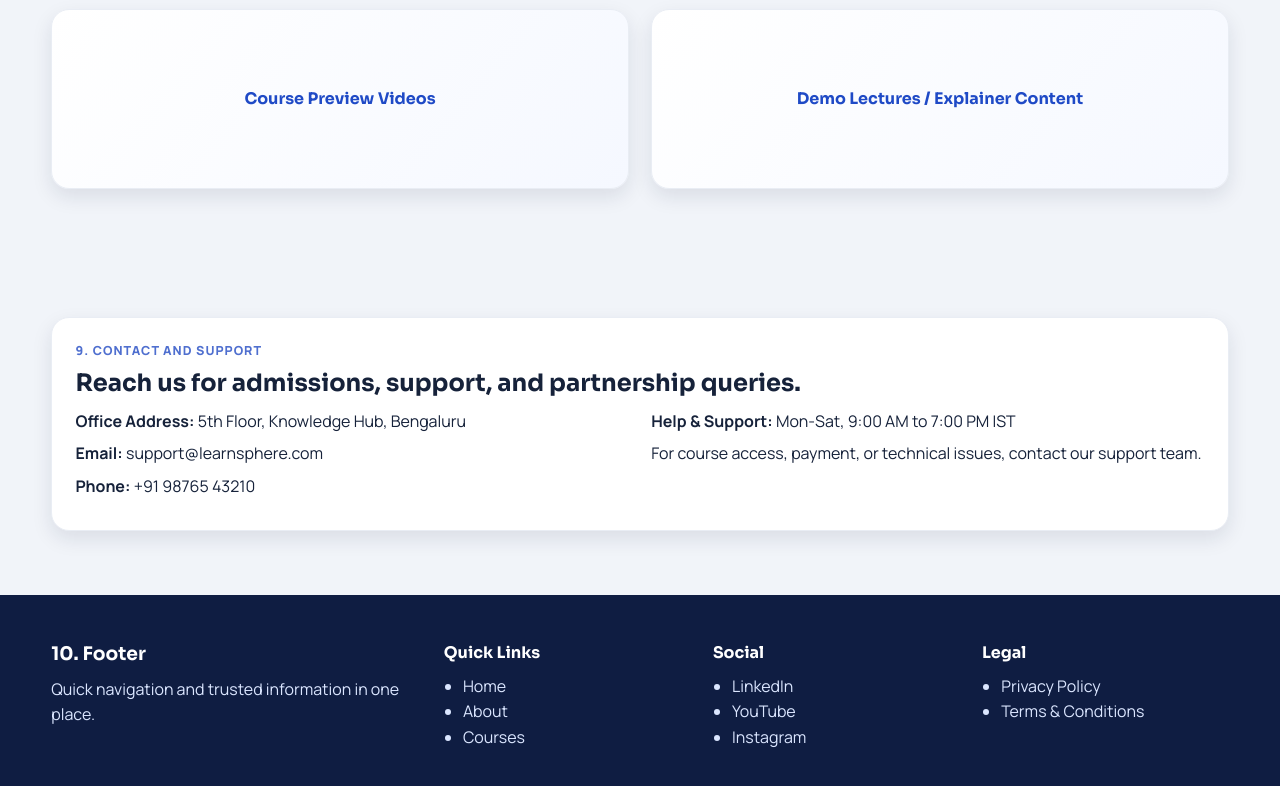
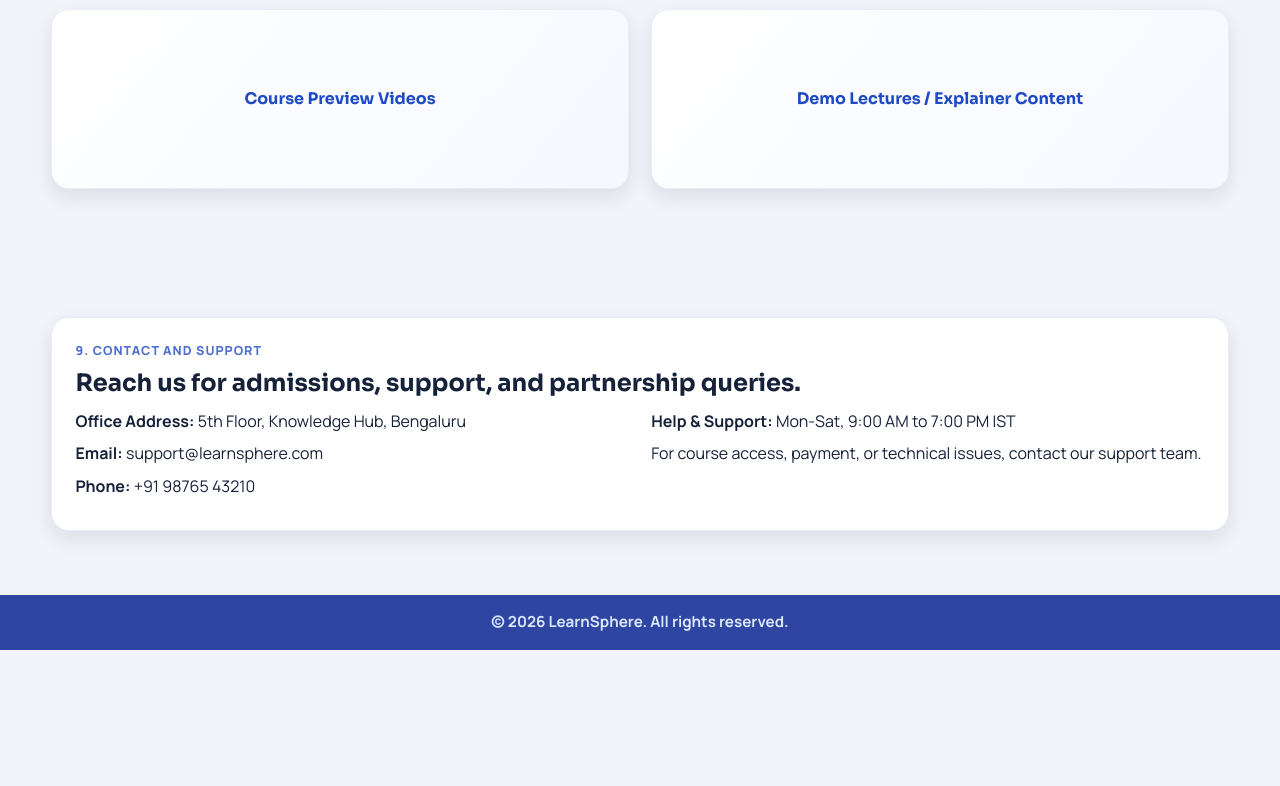
Before and after one commit to mayank-2708/Demo, a plain HTML site: page index.html in a window 1280 px wide. Shown: the part 3201-3987 px from the top of the page. After the commit the page ends 3851 px from the top, so only its background shows below. Drawn offline with Linux system fonts and the light colour scheme.

Commit message:
update code

```diff
--- a/index.html
+++ b/index.html
@@ -234,34 +234,8 @@
     </main>
 
     <footer class="site-footer">
-      <div class="container footer-grid">
-        <div>
-          <h3>10. Footer</h3>
-          <p>Quick navigation and trusted information in one place.</p>
-        </div>
-        <div>
-          <h4>Quick Links</h4>
-          <ul>
-            <li><a href="#home">Home</a></li>
-            <li><a href="#about">About</a></li>
-            <li><a href="#courses">Courses</a></li>
-          </ul>
-        </div>
-        <div>
-          <h4>Social</h4>
-          <ul>
-            <li><a href="#">LinkedIn</a></li>
-            <li><a href="#">YouTube</a></li>
-            <li><a href="#">Instagram</a></li>
-          </ul>
-        </div>
-        <div>
-          <h4>Legal</h4>
-          <ul>
-            <li><a href="#">Privacy Policy</a></li>
-            <li><a href="#">Terms & Conditions</a></li>
-          </ul>
-        </div>
+      <div class="container footer-simple">
+        <p>&copy; 2026 LearnSphere. All rights reserved.</p>
       </div>
     </footer>
   </body>
--- a/style.css
+++ b/style.css
@@ -293,8 +293,7 @@ a {
   font-weight: 700;
 }
 
-.pricing-card ul,
-.site-footer ul {
+.pricing-card ul {
   margin: 0;
   padding-left: 1.2rem;
 }
@@ -324,30 +323,24 @@ a {
 }
 
 .site-footer {
-  background: #0f1d42;
+  background: #2e46a2;
   color: #dbe6ff;
-  padding: 3rem 0;
+  padding: 0.95rem 0;
 }
 
-.footer-grid {
-  display: grid;
-  gap: 1.4rem;
-  grid-template-columns: 1.5fr 1fr 1fr 1fr;
+.footer-simple {
+  text-align: center;
 }
 
-.site-footer h3,
-.site-footer h4 {
-  color: #fff;
-}
-
-.site-footer a:hover {
-  color: #fff;
+.footer-simple p {
+  margin: 0;
+  font-size: 0.95rem;
+  font-weight: 600;
 }
 
 @media (max-width: 980px) {
   .hero-grid,
-  .grid.three,
-  .footer-grid {
+  .grid.three {
     grid-template-columns: 1fr 1fr;
   }
 
@@ -369,8 +362,7 @@ a {
 
   .hero-grid,
   .grid.two,
-  .grid.three,
-  .footer-grid {
+  .grid.three {
     grid-template-columns: 1fr;
   }
 
```
